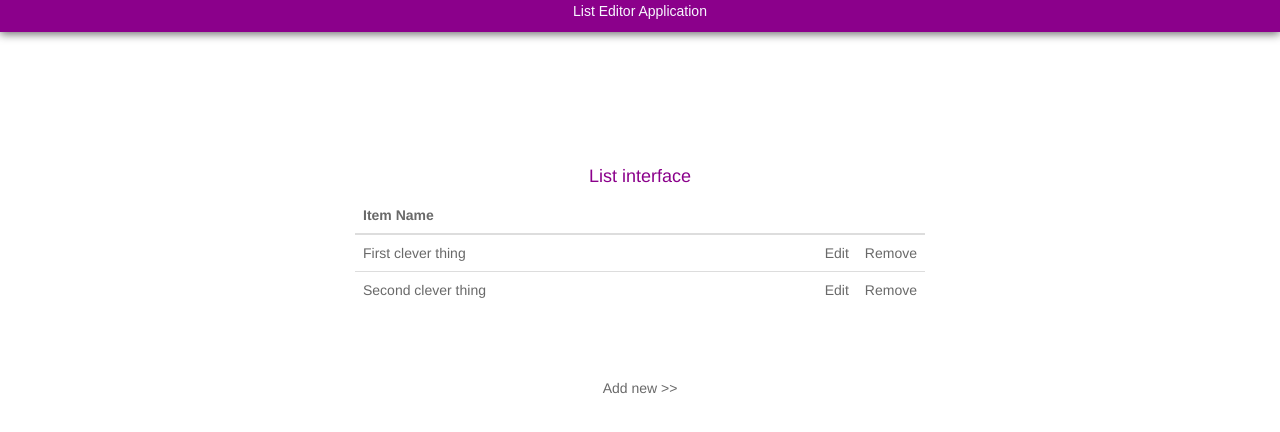
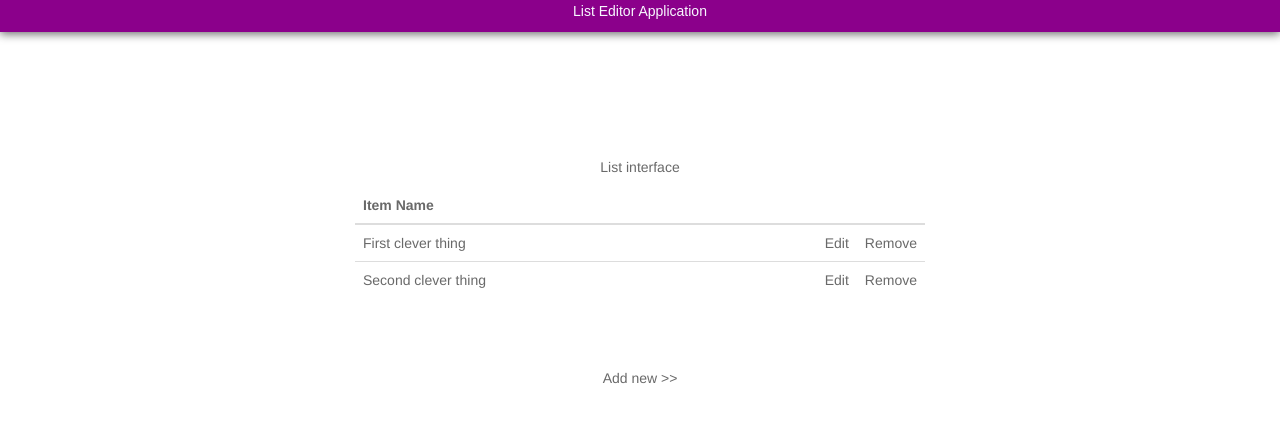
Before and after one commit to kanistra50/List_Editor, a plain HTML site: page index.html in a window 1280 px wide. Drawn offline with nearby package versions, Linux system fonts and the light colour scheme.

Commit message:
Update list.html

```diff
--- a/templates/list.html
+++ b/templates/list.html
@@ -1,5 +1,4 @@
-<h4>List interface</h4>
-
+<p class="head-text">List interface</p>
 <table class="table table-hover" ng-hide="!items.length">
     <thead>
         <tr>
@@ -14,13 +13,11 @@
         </tr>
     </tbody>
 </table>
-
 <div ng-show="!items.length" ng-cloak>
     <br />
     <mark>Your List is empty !</mark>
     <p>Please <strong>Add new</strong> Item or <strong>Refresh</strong> the page (F5)</p>
 </div>
-
 <div class="control">
     <a ui-sref="add" ng-click="add()">Add new >></a>
 </div>
```
Lines whose indentation alone changed are shown as unchanged.
